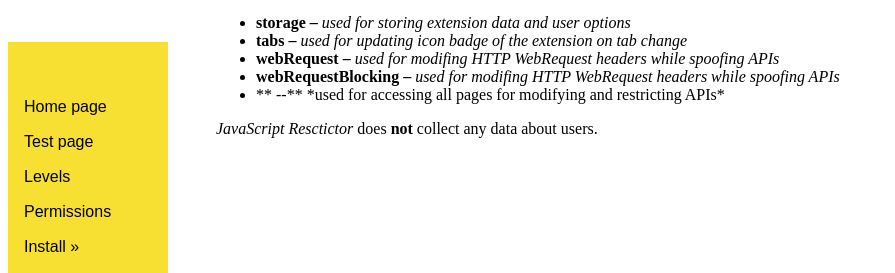
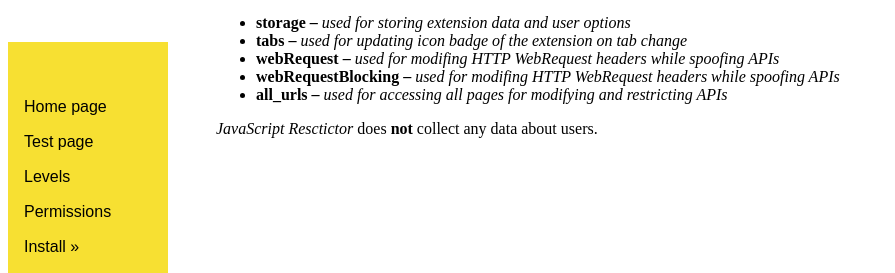
Before and after one commit to polcak/jsrestrictor, a Jekyll site: the page built from docs/permissions.md, in a window 1280 px wide. Shown: the part 142-415 px from the top of the page, without its empty margins (0-895 px from the left). Built offline with Jekyll 4.4.1, drawn with Linux system fonts in a browser that asks for light colours; our own code applies the rules of GitHub Pages for plain Markdown files.

Commit message:
Permissions page fix

```diff
--- a/docs/permissions.md
+++ b/docs/permissions.md
@@ -5,6 +5,6 @@
  * **tabs --** *used for updating icon badge of the extension on tab change*
  * **webRequest --** *used for modifing HTTP WebRequest headers while spoofing APIs*
  * **webRequestBlocking --** *used for modifing HTTP WebRequest headers while spoofing APIs*
- * **<all_urls> --** *used for accessing all pages for modifying and restricting APIs*
+ * **all_urls --** *used for accessing all pages for modifying and restricting APIs*
 
 *JavaScript Resctictor* does **not** collect any data about users.
```
